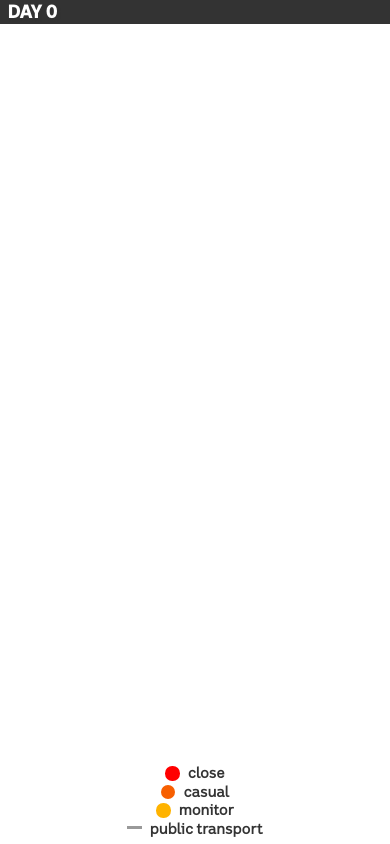
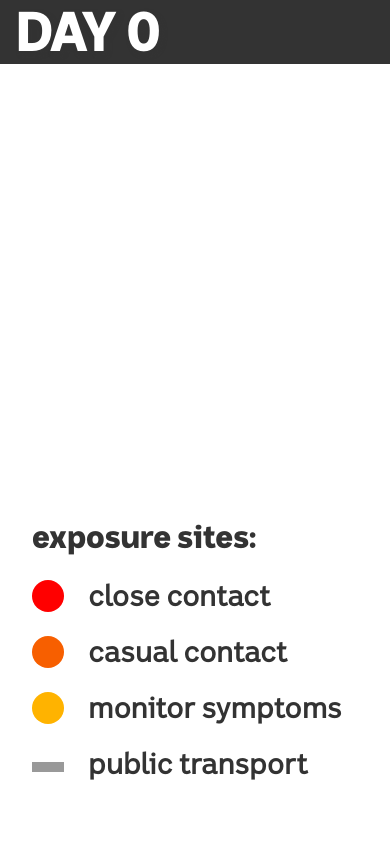
Before and after one commit to MarkusMannheim/act-covid-spread, a plain HTML site: page social.html in a window 390 px wide. Drawn offline with Linux system fonts and the light colour scheme; no server answers.

Commit message:
Add files via upload

```diff
--- a/resources/social.css
+++ b/resources/social.css
@@ -22,7 +22,7 @@ body {
   top: 0;
   right: 0;
   left: 0;
-  bottom: .5rem;
+  bottom: 0;
   margin: 0;
   display: flex;
   flex-flow: column;
@@ -39,7 +39,8 @@ h1, p {
 #border {
   fill: none;
   stroke: #999;
-  stroke-dasharray: 2 3;
+  stroke-dasharray: 3 4;
+  stroke-width: 2;
 }
 #water {
   fill: #999;
@@ -47,6 +48,7 @@ h1, p {
 .suburb {
   fill: #f2f2f2;
   stroke: #ccc;
+  stroke-width: 1.5;
 }
 #parks {
   fill: #f2f2f2;
@@ -55,7 +57,7 @@ h1, p {
 .site {
   fill: red;
   stroke: white;
-  stroke-width: 1;
+  stroke-width: 2;
   opacity: 0;
 }
 .site.Casual {
@@ -65,52 +67,58 @@ h1, p {
   fill: #FFB300;
 }
 .site.lightrail, .site.bus {
-  stroke-width: 2;
+  stroke-width: 4;
   fill: none;
   stroke: #999;
 }
 #bar {
   width: 0px;
-  height: 2rem;
+  height: 4rem;
   background: #009CBF;
 }
 #count {
   position: absolute;
   color: white;
-  font-size: 1.5rem;
-  line-height: 2rem;
-  text-shadow: 2px 2px 2px #333;
+  font-size: 3.5rem;
+  line-height: 4rem;
+  text-shadow: 3px 3px 5px #333;
   top: 0;
-  left: .5rem;
+  left: 1rem;
 }
 #header {
   background: #333;
 }
 #keys {
-  font-family: ABCSansNovaRegular, Helvetica, sans-serif;
+  position: fixed;
+  bottom: 4rem;
+  left: 2rem;
   font-weight: bold;
   display: flex;
   justify-content: center;
-  margin-top: .5rem;
+  flex-flow: column;
+  font-size: 1.75rem;
 }
 .key {
   display: flex;
-  margin-left: 1rem;
+  margin-top: 1.5rem;
+}
+.key.header {
+  font-size: 2rem;
 }
 .key:first-child {
-  margin-left: 0;
+  margin-top: 0;
 }
 .box {
-  width: 1rem;
-  height: 1rem;
+  width: 2rem;
+  height: 2rem;
   border-radius: 50%;
   background: red;
 }
 .line {
-  width: 1rem;
-  height: .4rem;
+  width: 2rem;
+  height: .875rem;
   background: none;
-  border-bottom: solid 3px #999;
+  border-bottom: solid 10px #999;
 }
 .box.Casual {
   background: #F75F00;
@@ -119,45 +127,7 @@ h1, p {
   background: #FFB300;
 }
 .key .label {
-  margin-left: .5rem;
-  line-height: 1rem;
+  font-family: ABCSansNovaRegular, Helvetica, sans-serif;
+  margin-left: 1.5rem;
+  line-height: 2rem;
 }
-@media only screen and (max-width: 500px) {
-  .site {
-    stroke: none;
-  }
-  .site.lightrail, .site.bus {
-    stroke-width: 1.5;
-  }
-  #bar {
-    height: 1.5rem;
-  }
-  #count {
-    font-size: 1.2rem;
-    line-height: 1.5rem;
-  }
-  #keys {
-    flex-flow: column;
-    justify-content: center;
-    align-items: center;
-    font-size: .9rem;
-  }
-  .key {
-    margin-top: .25rem;
-    margin-left: 0;
-  }
-  .key:first-child {
-    margin-top: 0;
-  }
-  .box {
-    width: .9rem;
-    height: .9rem;
-  }
-  .line {
-    width: .9rem;
-    height: .3rem;
-  }
-  .key .label {
-    line-height: .9rem;
-  }
-}
--- a/social.html
+++ b/social.html
@@ -19,7 +19,7 @@
     <!-- initial scripts -->
     <script src="./resources/d3.v6.min.js"></script>
     <script src="./resources/topojson.v3.min.js"></script>
-    <link href="./resources/map.css" rel="stylesheet">
+    <link href="./resources/social.css" rel="stylesheet">
     <link href="./resources/abcLogo64.png" rel="icon">
   </head>
 
@@ -38,17 +38,18 @@
       </g>
     </svg>
     <div id="keys">
+      <div class="key header">exposure sites:</div>
       <div class="key">
         <div class="box"></div>
-        <div class="label">close</div>
+        <div class="label">close contact</div>
       </div>
       <div class="key">
         <div class="box Casual"></div>
-        <div class="label">casual</div>
+        <div class="label">casual contact</div>
       </div>
       <div class="key">
         <div class="box Monitor"></div>
-        <div class="label">monitor</div>
+        <div class="label">monitor symptoms</div>
       </div>
       <div class="key">
         <div class="line transport"></div>
@@ -94,7 +95,7 @@
             return d.properties.date;
           });
           day = 0;
-          loopTime = 1000;
+          loopTime = 750;
           endDate = new Date("2021-08-06");
           startDate = new Date("2021-08-06");
 
@@ -173,7 +174,7 @@
           .duration(loopTime)
           .ease(d3.easeLinear)
           .style("width", day / 24 * width + "px");
-        projection.fitExtent([[16, 16], [width - 16, height - 16]], mapData);
+        projection.fitExtent([[128, 24], [width + 32, height - 24]], mapData);
         mapGroup.selectAll("#parks, #water, #border, .suburb")
           .transition()
             .duration(loopTime)
@@ -183,10 +184,7 @@
             return (d.properties.date <= endDate) &&
               (d.properties.date > startDate);
           })
-          .attr("d", function(d) {
-            return width < 500 ? path.pointRadius(4)(d) :
-              path.pointRadius(7.5)(d);
-          })
+          .attr("d", path.pointRadius(12.5))
           .transition()
           .style("opacity", 1)
           .transition()
```
Also changed, not shown: data/counts.csv (added, +19 -0 lines), map.html (+1 -1 lines), sites.html (+1 -1 lines), data/transmission.geojson, 1 other file.
